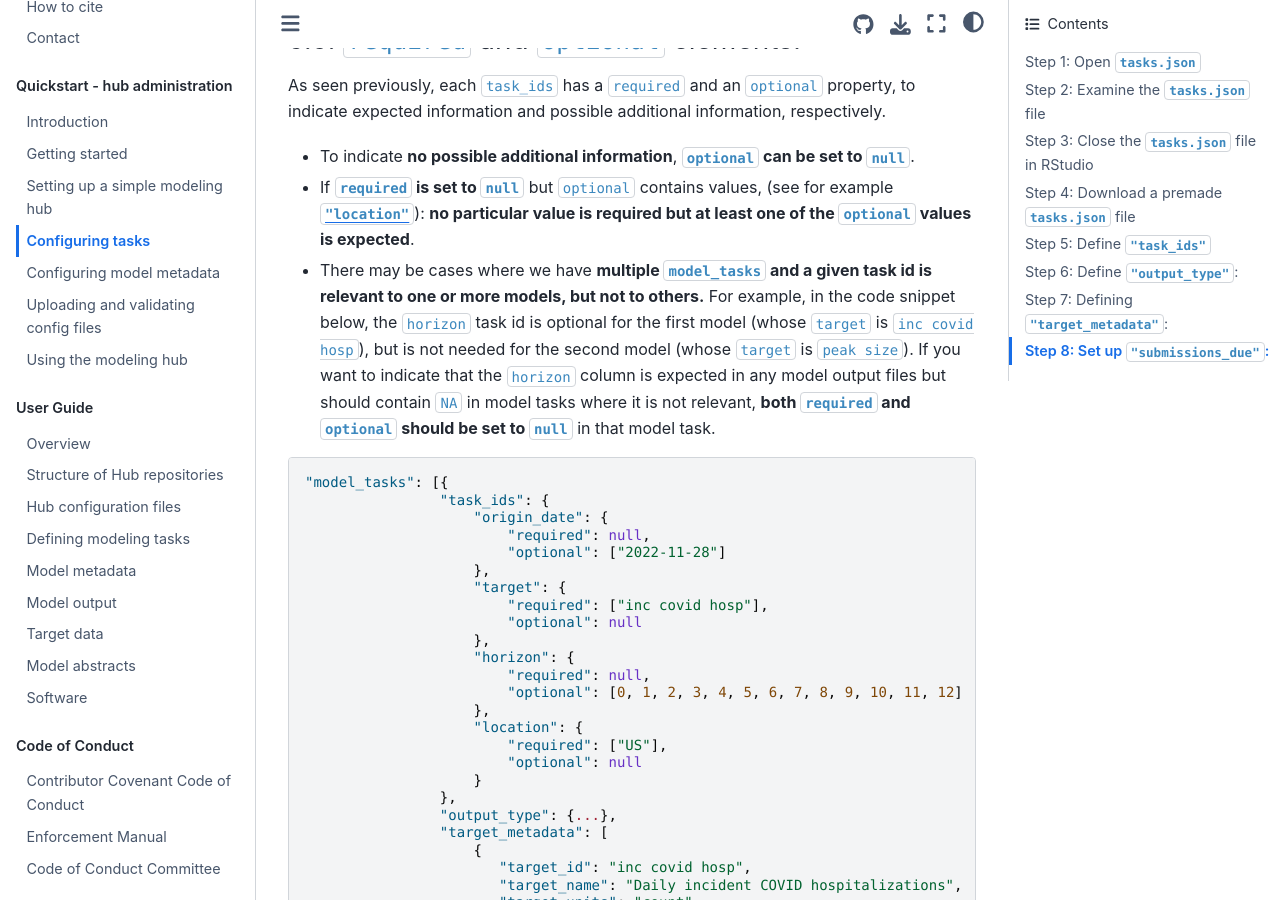
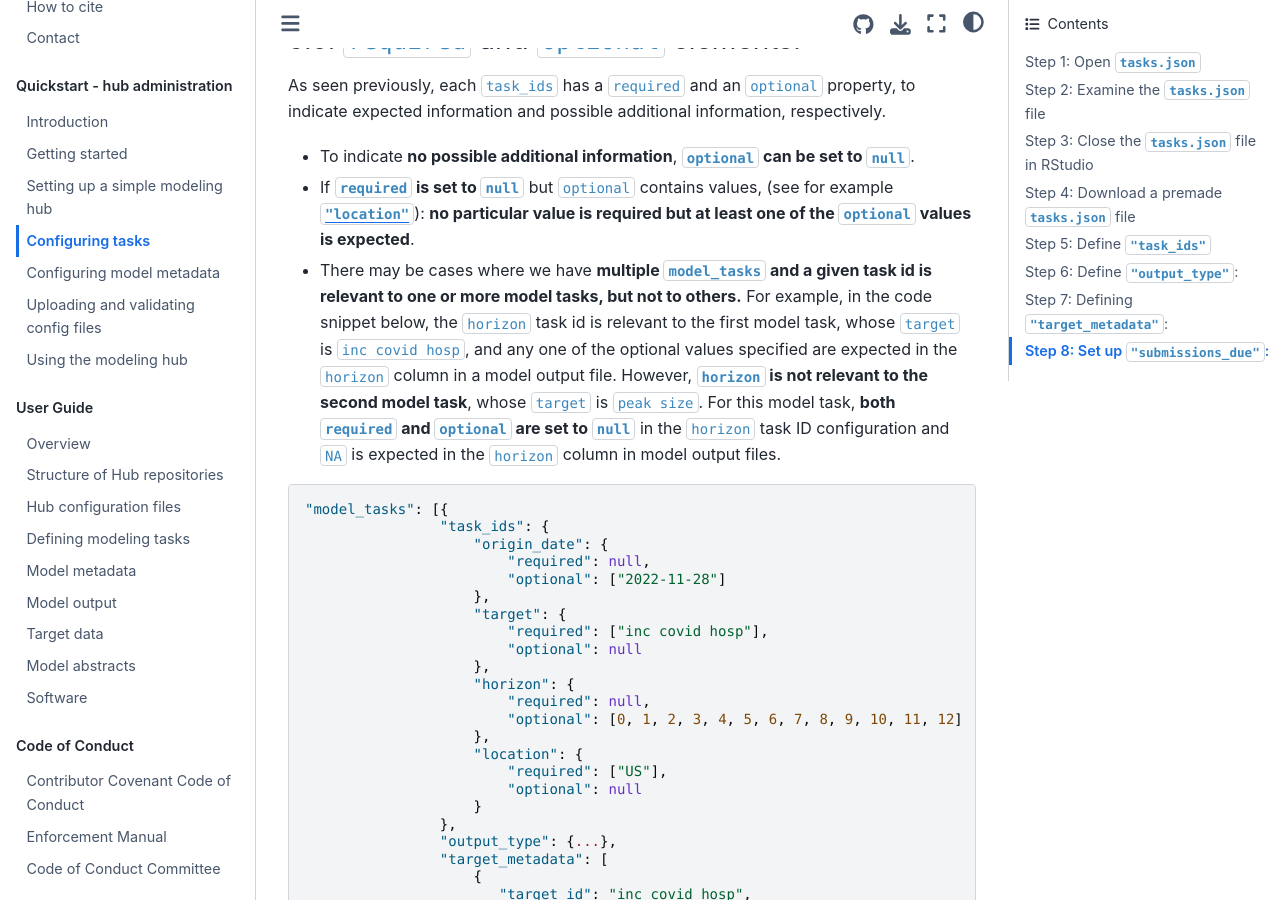
Before and after one commit to hubverse-org/hubDocs, a Sphinx documentation site: the page built from docs/source/quickstart-hub-admin/tasks-config.md, in a window 1280 px wide and 900 px high, scrolled down 4935 px. Built offline with Sphinx 7.4.7 and the Sphinx Book theme 1.1.4, drawn with Linux system fonts in a browser that asks for light colours.

Commit message:
minor rephrasing

````diff
--- a/docs/source/quickstart-hub-admin/tasks-config.md
+++ b/docs/source/quickstart-hub-admin/tasks-config.md
@@ -104,7 +104,7 @@ As seen previously, each `task_ids` has a `required` and an `optional` property,
 
 - To indicate **no possible additional information**, **`optional` can be set to `null`**.
 - If **`required` is set to `null`** but `optional` contains values, (see for example [`"location"`](#setting-up-location)): **no particular value is required but at least one of the `optional` values is expected**.
-- There may be cases where we have **multiple `model_tasks` and a given task id is relevant to one or more models, but not to others.** For example, in the code snippet below, the `horizon` task id is optional for the first model (whose `target` is `inc covid hosp`), but is not needed for the second model (whose `target` is `peak size`). If you want to indicate that the `horizon` column is expected in any model output files but should contain `NA` in model tasks where it is not relevant, **both `required` and `optional` should be set to `null`** in that model task.
+- There may be cases where we have **multiple `model_tasks` and a given task id is relevant to one or more model tasks, but not to others.** For example, in the code snippet below, the `horizon` task id is relevant to the first model task, whose `target` is `inc covid hosp`, and any one of the optional values specified are expected in the `horizon` column in a model output file. However, **`horizon` is not relevant to the second model task**, whose `target` is `peak size`. For this model task, **both `required` and `optional` are set to `null`** in the `horizon` task ID configuration and `NA` is expected in the `horizon` column in model output files.
 
 ```json
 "model_tasks": [{
````
